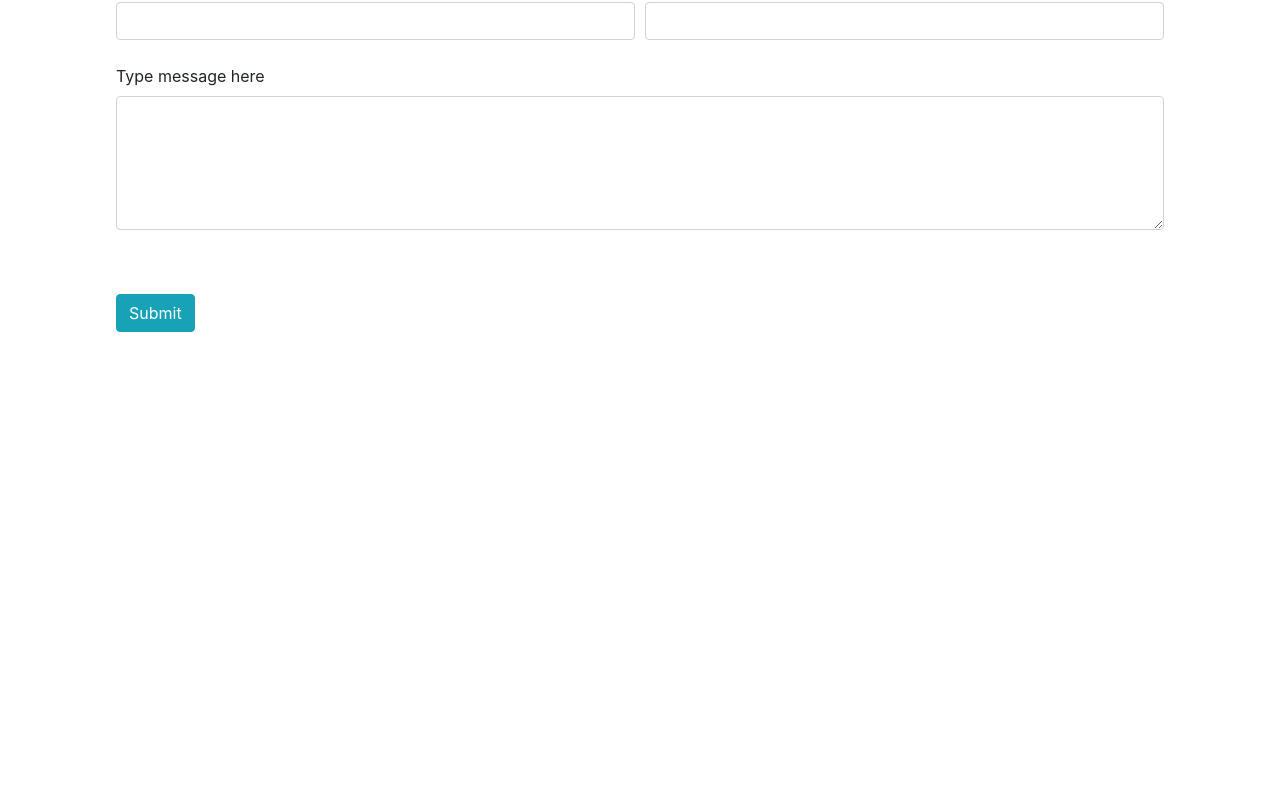
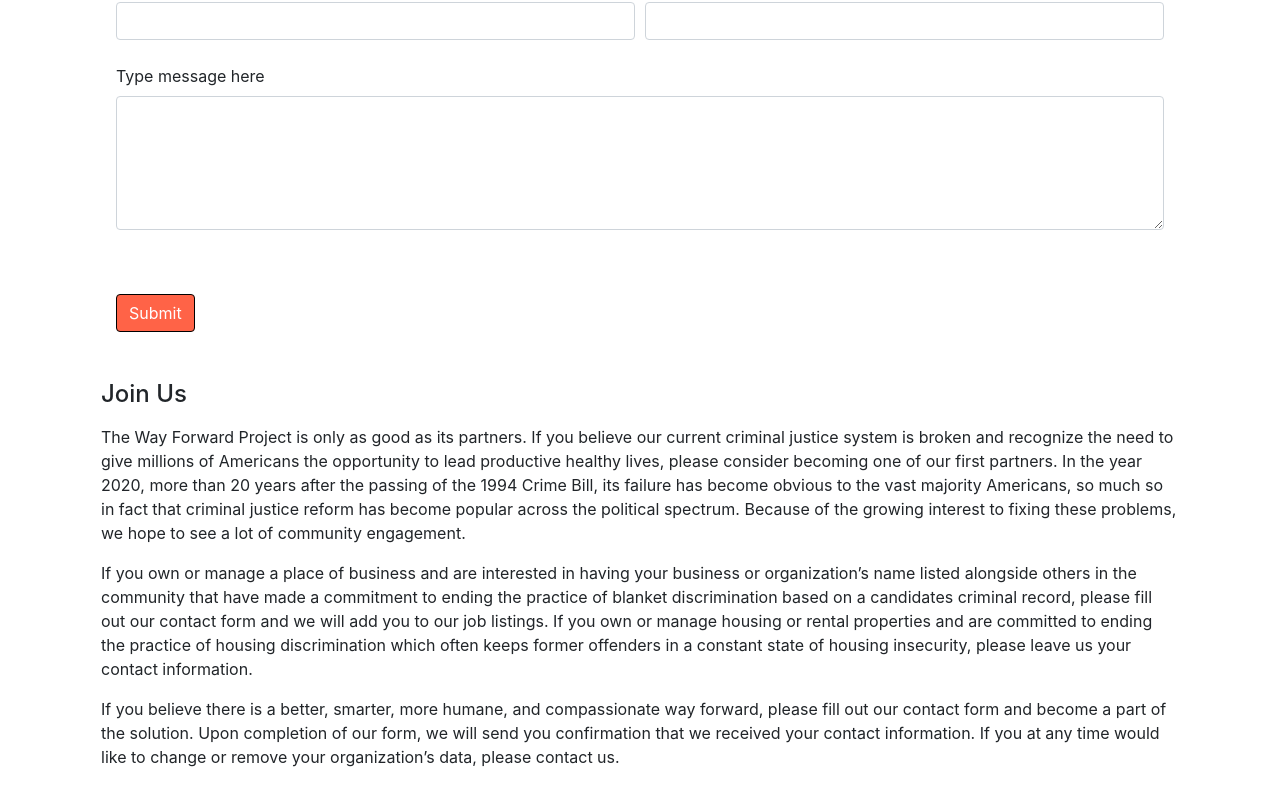
Before and after one commit to datoche-juarez/HON-231-Front-End, a React (Create React App) app: page /contact in a window 1280 px wide. Shown: the part 638-1443 px from the top of the page. Before the commit the page ends 1002 px from the top, so only its background shows below. Built offline with nearby package versions, Linux system fonts and the light colour scheme.

Commit message:
Re-added styling after figuring out gmail account issues...

```diff
--- a/src/Contact.js
+++ b/src/Contact.js
@@ -97,10 +97,11 @@ const Contact = () => (
           value="Submit"
           variant="info"
           id="submitFormBtn"
+          style= {{ backgroundColor: "#FF6347", borderColor: "black" }}
         />{" "}
       </Form>
     </Container>
-  {/* <br></br>
+  <br></br>
     <br></br>
             <h4>Join Us</h4>
                 <p></p>
@@ -122,7 +123,7 @@ const Contact = () => (
              fill out our contact form and become a part of the solution. Upon completion of our form, we will
              send you confirmation that we received your contact information. If you at any time would like to
              change or remove your organization&rsquo;s data, please contact us.</p>
-             <contactForm />    */}
+             <contactForm />
   </div>
 );
 
```
